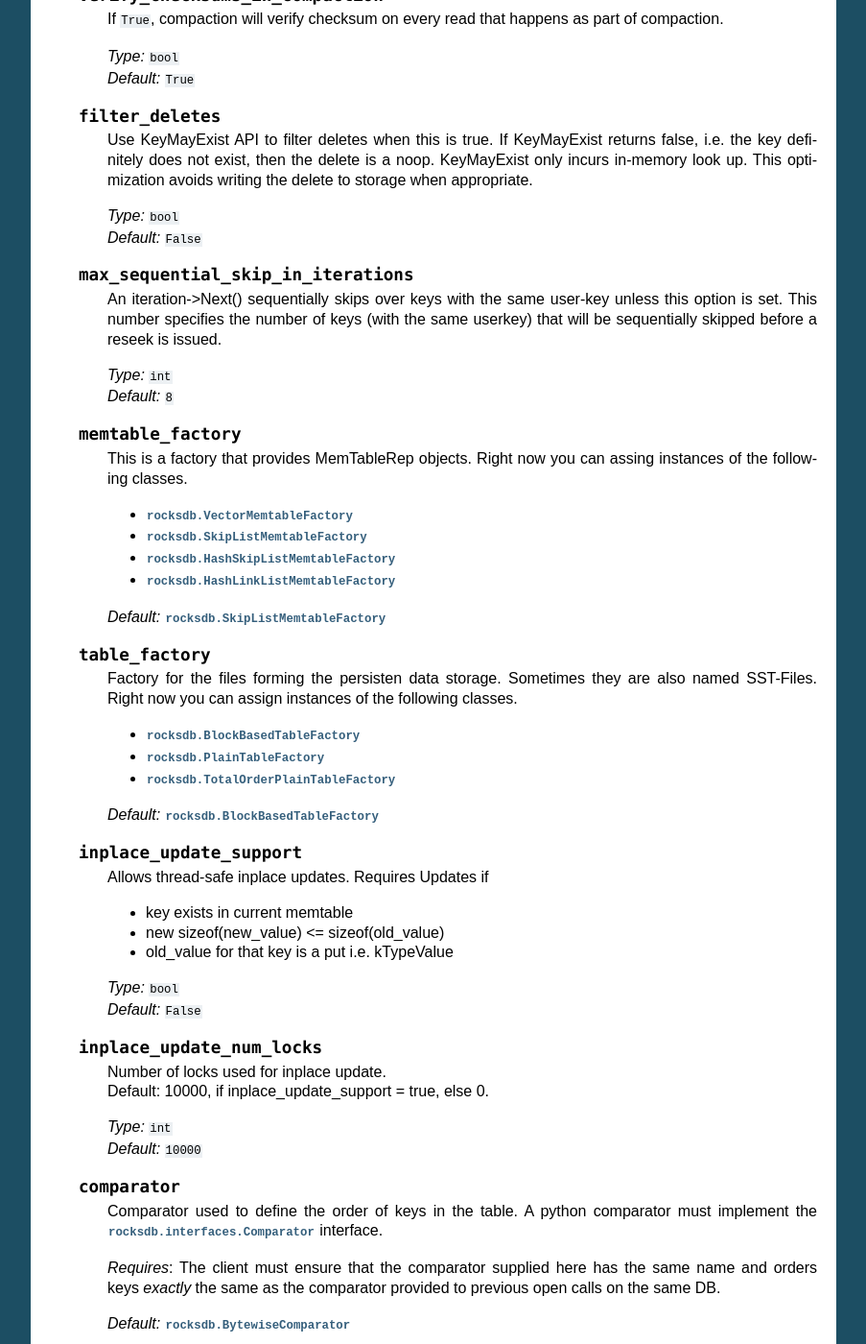
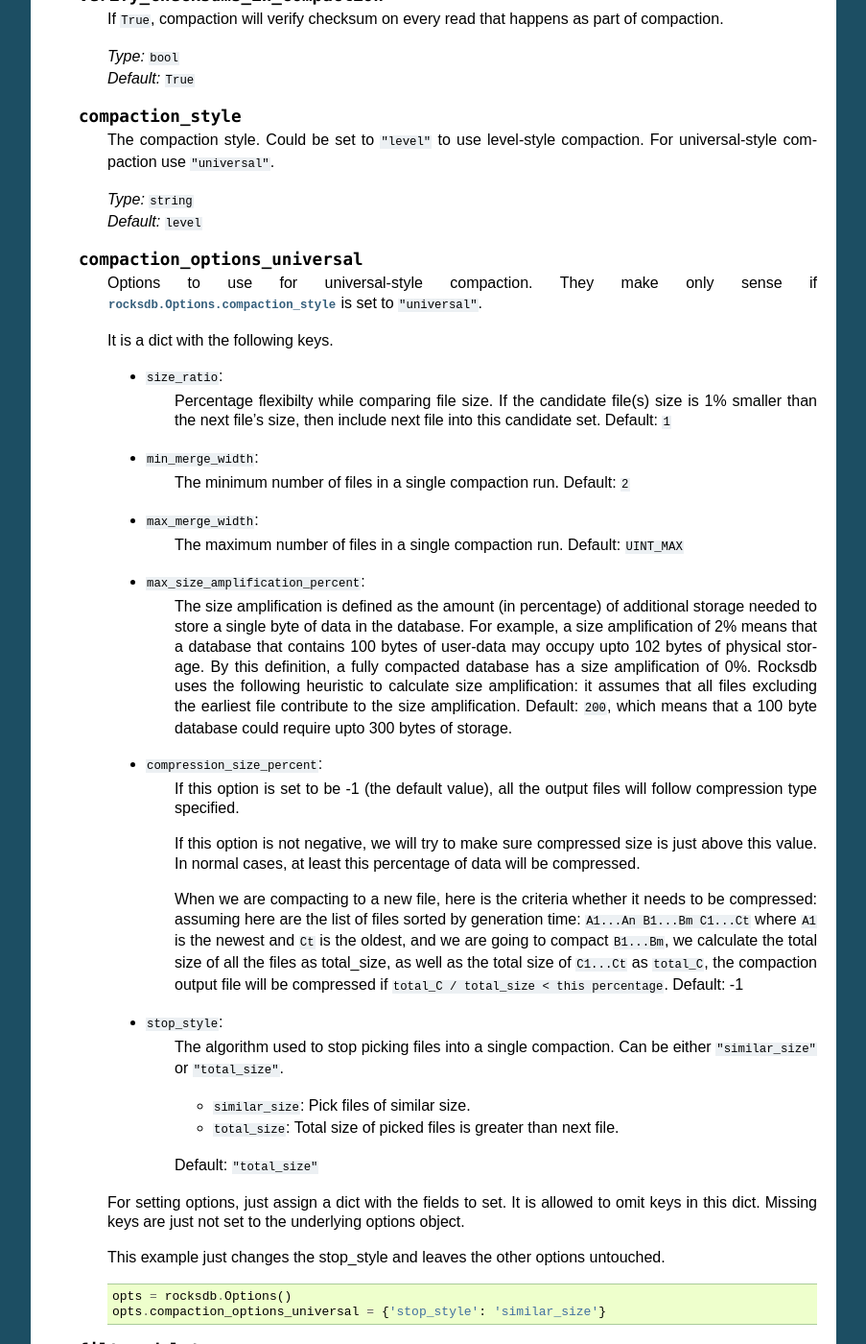
Before and after one commit to stephan-hof/pyrocksdb, a Sphinx documentation site: the page built from docs/api/options.rst, in a window 1280 px wide and 1400 px high, scrolled down 9992 px. Shown: the whole window at 96% size, without its empty margins (198-1101 px from the left). Built offline with Sphinx 7.4.7, drawn with Linux system fonts in a browser that asks for light colours; some of the changed text lies outside the part shown.

Commit message:
Allow configuration of universal style compaction

```diff
--- a/docs/api/options.rst
+++ b/docs/api/options.rst
@@ -625,6 +625,84 @@ Options object
         | *Type:* ``bool``
         | *Default:* ``True``
 
+    .. py:attribute:: compaction_style
+
+        The compaction style. Could be set to ``"level"`` to use level-style
+        compaction. For universal-style compaction use ``"universal"``.
+
+        | *Type:* ``string``
+        | *Default:* ``level``
+
+    .. py:attribute:: compaction_options_universal
+
+        Options to use for universal-style compaction. They make only sense if
+        :py:attr:`rocksdb.Options.compaction_style` is set to ``"universal"``.
+
+        It is a dict with the following keys.
+
+        * ``size_ratio``:
+            Percentage flexibilty while comparing file size.
+            If the candidate file(s) size is 1% smaller than the next file's size,
+            then include next file into this candidate set.
+            Default: ``1``
+
+        * ``min_merge_width``:
+            The minimum number of files in a single compaction run.
+            Default: ``2``
+
+        * ``max_merge_width``:
+            The maximum number of files in a single compaction run.
+            Default: ``UINT_MAX``
+
+        * ``max_size_amplification_percent``:
+            The size amplification is defined as the amount (in percentage) of
+            additional storage needed to store a single byte of data in the database.
+            For example, a size amplification of 2% means that a database that
+            contains 100 bytes of user-data may occupy upto 102 bytes of
+            physical storage. By this definition, a fully compacted database has
+            a size amplification of 0%. Rocksdb uses the following heuristic
+            to calculate size amplification: it assumes that all files excluding
+            the earliest file contribute to the size amplification.
+            Default: ``200``, which means that a 100 byte database could require upto
+            300 bytes of storage.
+
+        * ``compression_size_percent``:
+            If this option is set to be -1 (the default value), all the output
+            files will follow compression type specified.
+
+            If this option is not negative, we will try to make sure compressed
+            size is just above this value. In normal cases, at least this
+            percentage of data will be compressed.
+
+            When we are compacting to a new file, here is the criteria whether
+            it needs to be compressed: assuming here are the list of files sorted
+            by generation time: ``A1...An B1...Bm C1...Ct``
+            where ``A1`` is the newest and ``Ct`` is the oldest, and we are going
+            to compact ``B1...Bm``, we calculate the total size of all the files
+            as total_size, as well as the total size of ``C1...Ct`` as
+            ``total_C``, the compaction output file will be compressed if
+            ``total_C / total_size < this percentage``.
+            Default: -1
+
+        * ``stop_style``:
+            The algorithm used to stop picking files into a single compaction.
+            Can be either ``"similar_size"`` or ``"total_size"``.
+
+            * ``similar_size``: Pick files of similar size.
+            * ``total_size``: Total size of picked files is greater than next file.
+
+            Default: ``"total_size"``
+
+        For setting options, just assign a dict with the fields to set.
+        It is allowed to omit keys in this dict. Missing keys are just not set
+        to the underlying options object.
+
+        This example just changes the stop_style and leaves the other options
+        untouched. ::
+
+            opts = rocksdb.Options()
+            opts.compaction_options_universal = {'stop_style': 'similar_size'}
+
     .. py:attribute:: filter_deletes
 
         Use KeyMayExist API to filter deletes when this is true.
```
Also changed, not shown: docs/tutorial/index.rst (+20 -3 lines), 4 other files.
